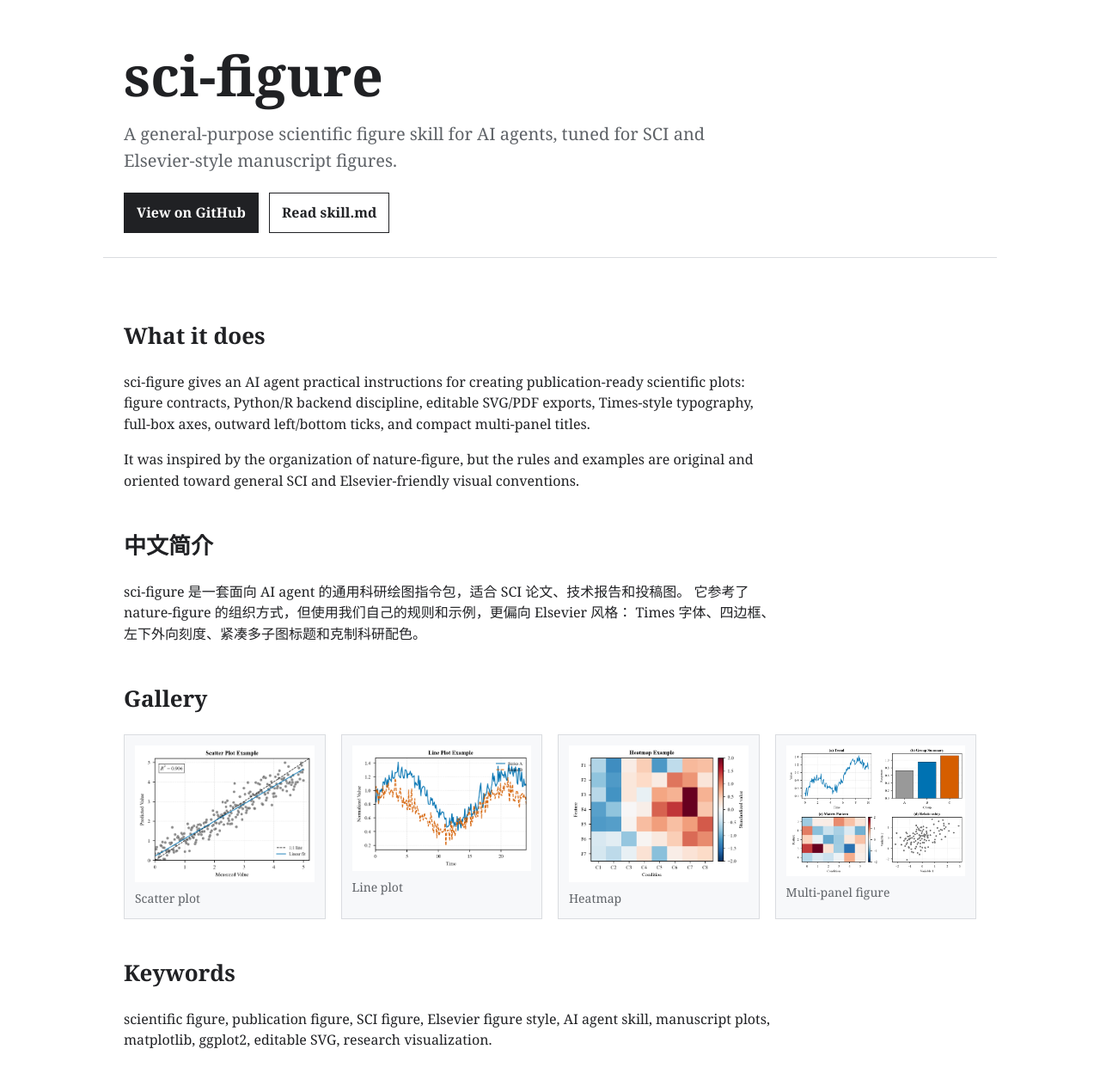
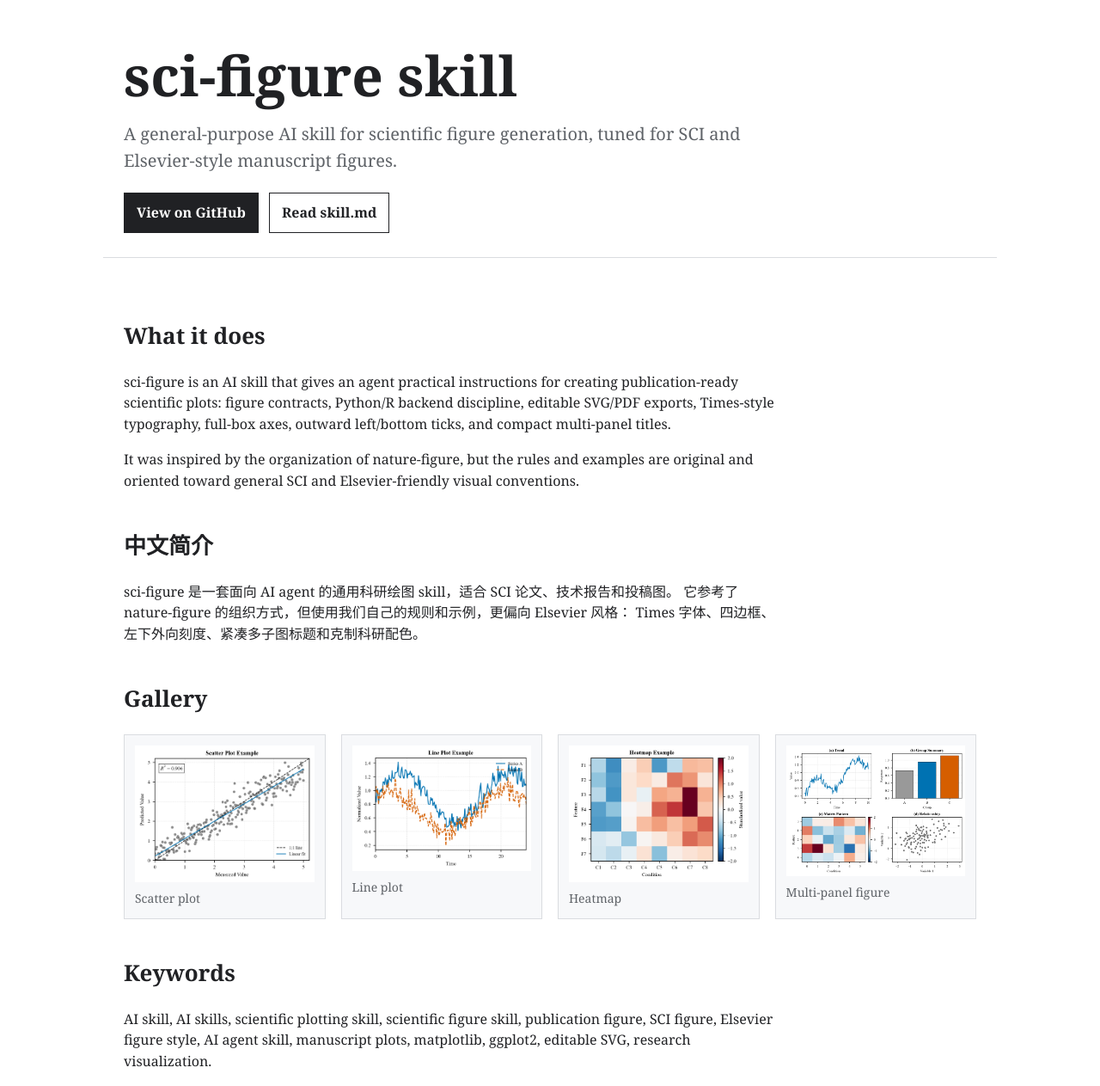
Before and after one commit to xiao-yuling/sci-figure, a plain HTML site: page docs/index.html in a window 1280 px wide. Shown: the top 1263 px of the page at 86% size. Drawn offline with Linux system fonts and the light colour scheme.

Commit message:
Clarify sci-figure as an AI skill

```diff
--- a/docs/index.html
+++ b/docs/index.html
@@ -3,12 +3,12 @@
   <head>
     <meta charset="utf-8">
     <meta name="viewport" content="width=device-width, initial-scale=1">
-    <title>sci-figure | Scientific figure skill for AI agents</title>
-    <meta name="description" content="sci-figure is a general-purpose scientific figure skill for AI agents, tuned for SCI and Elsevier-style manuscript figures with Python and R workflows.">
-    <meta name="keywords" content="sci-figure, scientific figure, publication figure, Elsevier figure, SCI figure, AI agent skill, matplotlib, ggplot2, manuscript figures, research plots">
+    <title>sci-figure skill | Scientific plotting skill for AI agents</title>
+    <meta name="description" content="sci-figure is a general-purpose AI skill for scientific figure generation, tuned for SCI and Elsevier-style manuscript figures with Python and R workflows.">
+    <meta name="keywords" content="sci-figure, AI skill, AI skills, scientific plotting skill, scientific figure skill, publication figure, Elsevier figure, SCI figure, AI agent skill, matplotlib, ggplot2, manuscript figures, research plots">
     <link rel="canonical" href="https://xiao-yuling.github.io/sci-figure/">
-    <meta property="og:title" content="sci-figure">
-    <meta property="og:description" content="A platform-independent scientific figure skill for AI agents, with SCI and Elsevier-friendly plotting rules.">
+    <meta property="og:title" content="sci-figure skill">
+    <meta property="og:description" content="A platform-independent AI skill for scientific figure generation, with SCI and Elsevier-friendly plotting rules.">
     <meta property="og:type" content="website">
     <meta property="og:url" content="https://xiao-yuling.github.io/sci-figure/">
     <meta property="og:image" content="https://xiao-yuling.github.io/sci-figure/examples/gallery/multipanel-example.png">
@@ -16,8 +16,8 @@
       {
         "@context": "https://schema.org",
         "@type": "SoftwareSourceCode",
-        "name": "sci-figure",
-        "description": "General-purpose scientific figure instructions for AI agents, designed for SCI and Elsevier-style manuscript figures.",
+        "name": "sci-figure skill",
+        "description": "General-purpose AI skill for scientific figure generation, designed for SCI and Elsevier-style manuscript figures.",
         "codeRepository": "https://github.com/xiao-yuling/sci-figure",
         "programmingLanguage": ["Python", "R"],
         "license": "https://github.com/xiao-yuling/sci-figure/blob/main/LICENSE"
@@ -119,8 +119,8 @@
   </head>
   <body>
     <header>
-      <h1>sci-figure</h1>
-      <p class="lead">A general-purpose scientific figure skill for AI agents, tuned for SCI and Elsevier-style manuscript figures.</p>
+      <h1>sci-figure skill</h1>
+      <p class="lead">A general-purpose AI skill for scientific figure generation, tuned for SCI and Elsevier-style manuscript figures.</p>
       <div class="actions">
         <a class="button primary" href="https://github.com/xiao-yuling/sci-figure">View on GitHub</a>
         <a class="button" href="https://github.com/xiao-yuling/sci-figure/blob/main/skill.md">Read skill.md</a>
@@ -130,7 +130,7 @@
       <section>
         <h2>What it does</h2>
         <p>
-          sci-figure gives an AI agent practical instructions for creating publication-ready scientific plots:
+          sci-figure is an AI skill that gives an agent practical instructions for creating publication-ready scientific plots:
           figure contracts, Python/R backend discipline, editable SVG/PDF exports, Times-style typography,
           full-box axes, outward left/bottom ticks, and compact multi-panel titles.
         </p>
@@ -142,7 +142,7 @@
       <section>
         <h2>中文简介</h2>
         <p>
-          sci-figure 是一套面向 AI agent 的通用科研绘图指令包，适合 SCI 论文、技术报告和投稿图。
+          sci-figure 是一套面向 AI agent 的通用科研绘图 skill，适合 SCI 论文、技术报告和投稿图。
           它参考了 nature-figure 的组织方式，但使用我们自己的规则和示例，更偏向 Elsevier 风格：
           Times 字体、四边框、左下外向刻度、紧凑多子图标题和克制科研配色。
         </p>
@@ -171,8 +171,9 @@
       <section>
         <h2>Keywords</h2>
         <p>
-          scientific figure, publication figure, SCI figure, Elsevier figure style, AI agent skill,
-          manuscript plots, matplotlib, ggplot2, editable SVG, research visualization.
+          AI skill, AI skills, scientific plotting skill, scientific figure skill, publication figure,
+          SCI figure, Elsevier figure style, AI agent skill, manuscript plots, matplotlib, ggplot2,
+          editable SVG, research visualization.
         </p>
       </section>
     </main>
```
Also changed, not shown: 1 other file.
